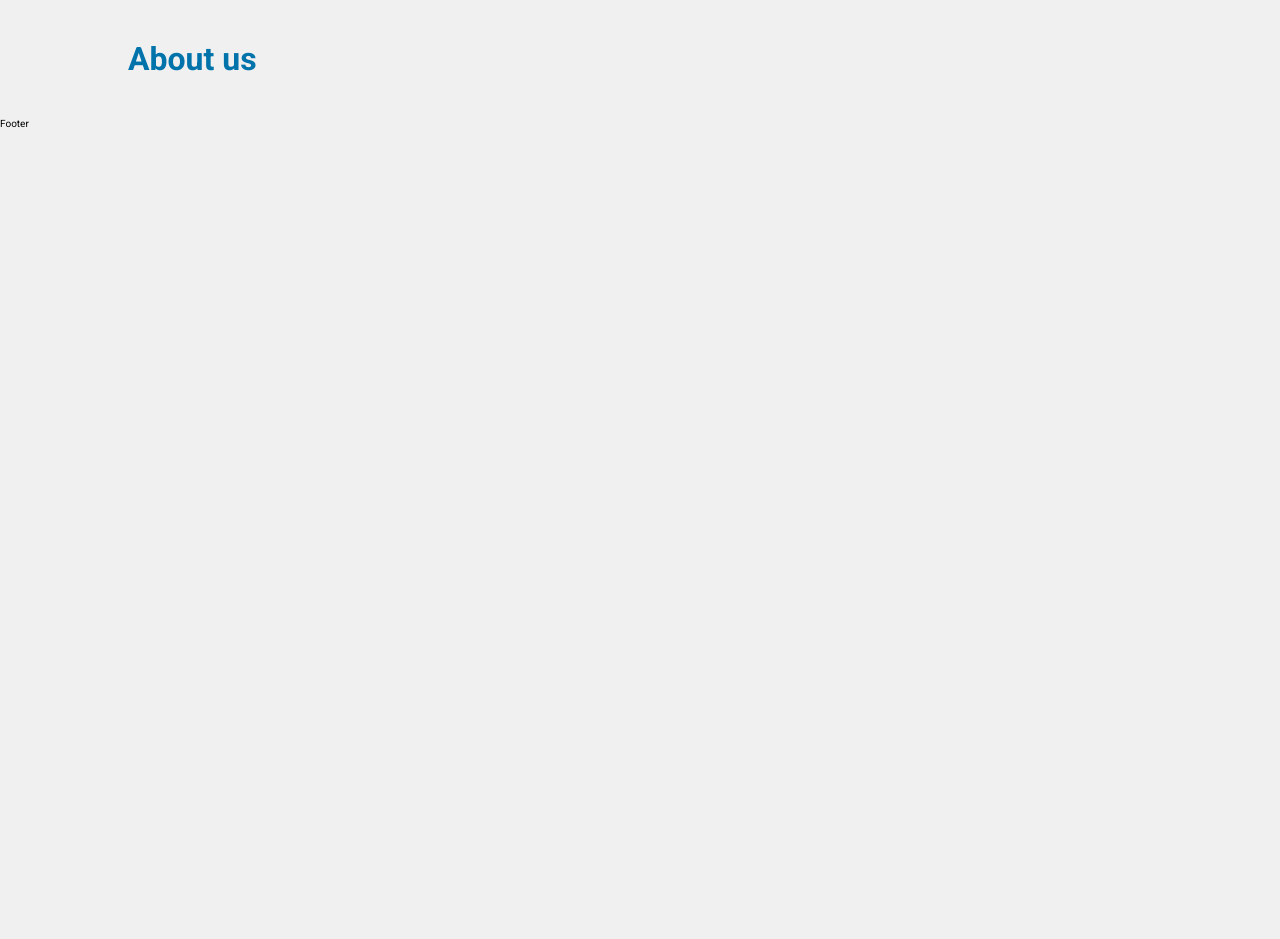
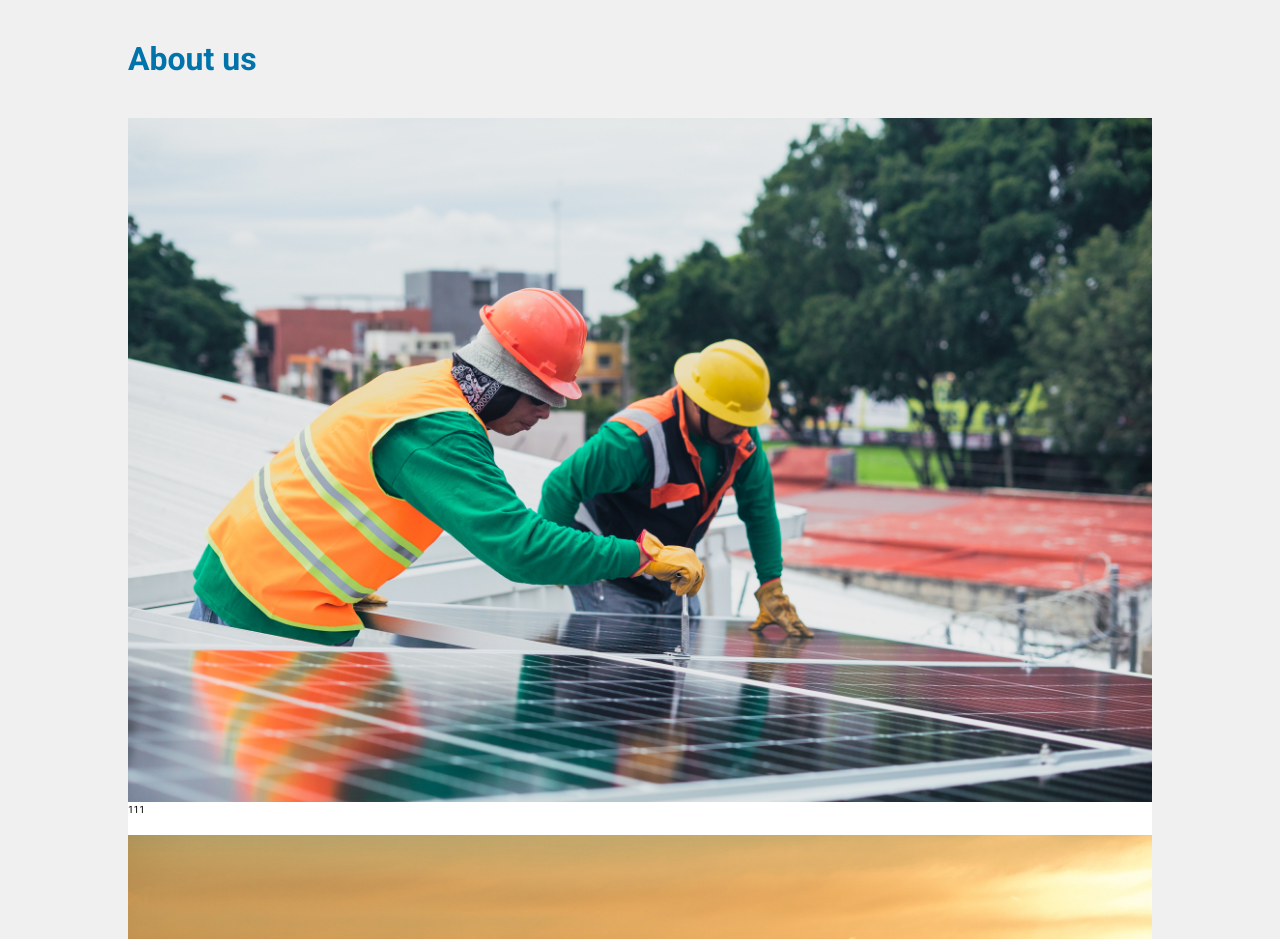
Before and after one commit to MJafar777/ISEA, a React (Create React App) app in the folder client/: page / in a window 1280 px wide. Shown: the top 939 px of the page. Before the commit the page ends 800 px from the top, so only its background shows below. Built offline with nearby package versions, Linux system fonts and the light colour scheme.

Commit message:
card added

```diff
--- a/client/src/components/AboutLanding/AboutLanding.jsx
+++ b/client/src/components/AboutLanding/AboutLanding.jsx
@@ -1,11 +1,18 @@
 import React from "react";
 import Title from "../title/Title";
 import s from "./AboutLanding.module.css";
+import AboutLandingCard from "./AboutLandingCard/AboutLandingCard";
+import image1 from "../../img/hero-Slider/2.jpg";
+import image2 from "../../img/hero-Slider/3.jpg";
 
 export default function AboutLanding() {
   return (
     <div className={s.container}>
       <Title name="About us" />
+      <div className={s.content}>
+        <AboutLandingCard image={image1} text="111" />
+        <AboutLandingCard image={image2} text="111" />
+      </div>
     </div>
   );
 }
--- a/client/src/components/AboutLanding/AboutLanding.module.css
+++ b/client/src/components/AboutLanding/AboutLanding.module.css
@@ -1,3 +1,18 @@
 .container {
   width: 100%;
 }
+
+.card {
+  background-color: #fff;
+  padding-bottom: 2rem;
+}
+
+.image {
+  width: 100%;
+}
+
+s.content {
+  width: 100%;
+  display: grid;
+  grid-template-columns: 1fr 1fr;
+}
--- /dev/null
+++ b/client/src/components/AboutLanding/AboutLandingCard/AboutLandingCard.jsx
@@ -0,0 +1,16 @@
+import s from "../AboutLanding.module.css";
+import React from "react";
+import image from "../../../img/hero-Slider/2.jpg";
+
+export default function AboutLandingCard({ image, text }) {
+  return (
+    <div className={s.card}>
+      <div className={s.image}>
+        <img className={s.image} src={image} />
+      </div>
+      <div>
+        <p className="text">{text}</p>
+      </div>
+    </div>
+  );
+}
--- a/client/src/index.css
+++ b/client/src/index.css
@@ -17,7 +17,7 @@ body {
   background-color: #f0f0f0;
   margin: 0;
   width: 100%;
-  overflow: hidden;
+  overflow-x: hidden;
   font-family: "Roboto", sans-serif;
 }
 
```
